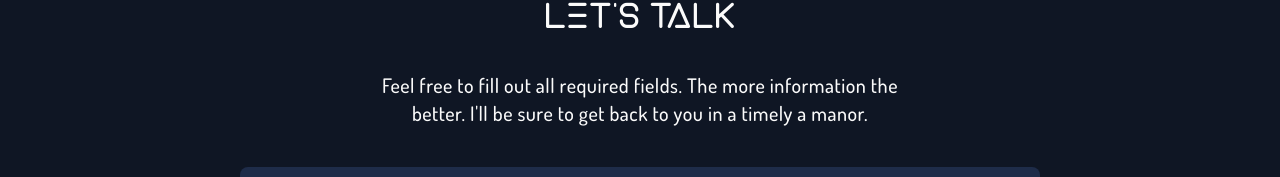
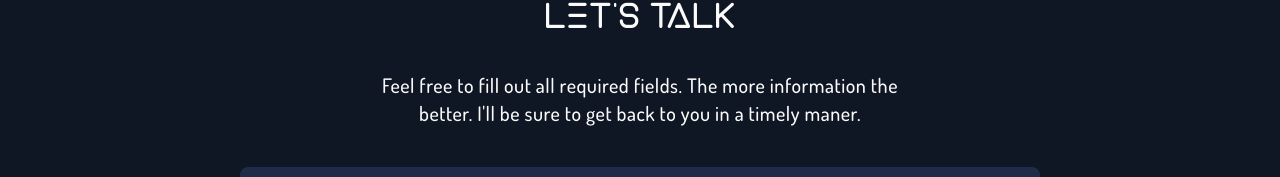
Before and after one commit to AaronTheDesigner/ubat_front, a Next.js app: page /read in a window 1280 px wide. Shown: the part 185-362 px from the top of the page. Built offline with nearby package versions, Linux system fonts and the light colour scheme; what @tailwindcss/typography would draw is missing.

Commit message:
form typo

```diff
--- a/components/Form.js
+++ b/components/Form.js
@@ -3,7 +3,7 @@ import { useForm, ValidationError } from '@formspree/react';
 
 const title = `Let's Talk`
 const ty = `We'll be in touch!`
-const paragraph = `Feel free to fill out all required fields. The more information the better. I'll be sure to get back to you in a timely a manor.`
+const paragraph = `Feel free to fill out all required fields. The more information the better. I'll be sure to get back to you in a timely maner.`
 
 const Form = () => {
     const [state, handleSubmit] = useForm(process.env.NEXT_PUBLIC_NEW_FORM)
```
